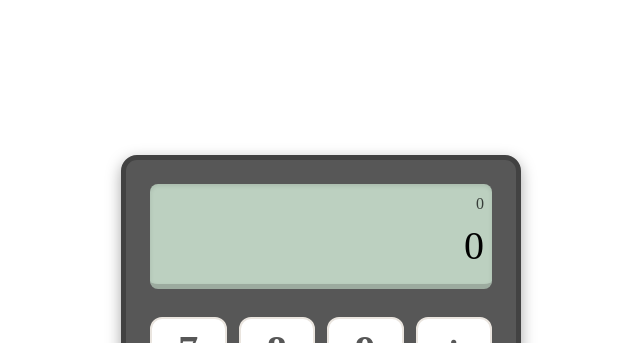
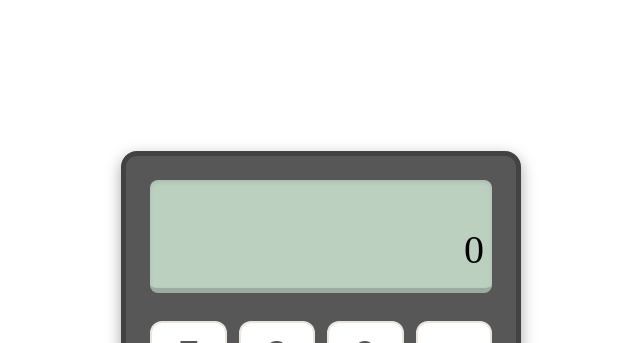
Before and after one commit to nivancheva/calculator-vue, a Vue app: page / in a window 1280 px wide. Shown: the top 343 px of the page, without its empty margins (319-959 px from the left). Built offline with nearby package versions, Linux system fonts and the light colour scheme.

Commit message:
layout fix

```diff
--- a/src/App.vue
+++ b/src/App.vue
@@ -72,7 +72,7 @@ function handleButtonClick(button) {
 
 <div class="calculator">
   <div class="screen">
-    <div class="pevious-operand">{{ result || ''}} {{ operand }} {{current || 0}}</div>
+    <div class="pevious-operand">{{ result || ''}} {{ operand }}</div>
     <div class="current-operand">{{ current || 0}}</div>
 
   </div>
@@ -104,12 +104,13 @@ function handleButtonClick(button) {
   border-radius: .5rem;
   box-shadow: inset 0px 2px 4px rgba(0, 0, 0, 0.1);
   margin-bottom: 1.75rem;
+  position: relative;
 
   display: flex;
   align-items: flex-end;
   justify-content: space-around;
   flex-direction: column;
-  padding: .5rem;
+  padding: 2.5rem .5rem .5rem;
 
   word-wrap: break-word;
   word-break: break-all;
@@ -118,6 +119,9 @@ function handleButtonClick(button) {
 .pevious-operand {
   opacity: .7;
   font-size: 1rem;
+  position: absolute;
+  right: .5rem;
+  top: 1rem;
 }
 
 .current-operand {
```
